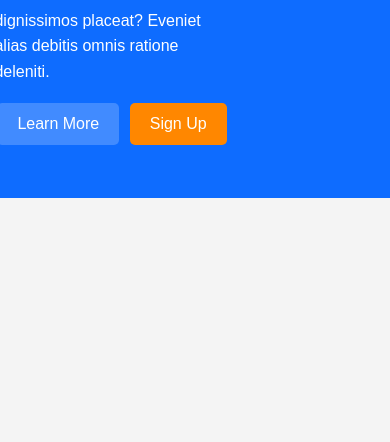
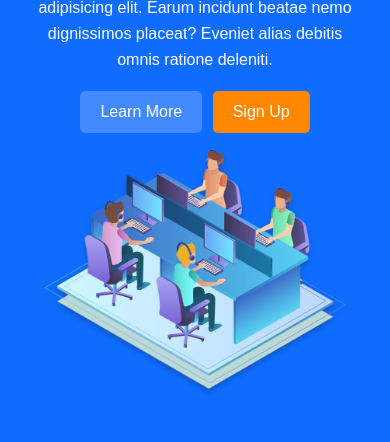
Before and after one commit to pavel99pop/SASS-Practice, a plain HTML site: page index.html in a window 390 px wide. Shown: the part 402-844 px from the top of the page. Drawn offline with Linux system fonts and the light colour scheme.

Commit message:
added responsiveness with sass and finishing touches

```diff
--- a/scss/_mobile.scss
+++ b/scss/_mobile.scss
@@ -0,0 +1,12 @@
+@media (max-width: 700px) {
+  .showcase {
+    &-content {
+      text-align: center;
+      display: block;
+
+      img {
+        width: 100%;
+      }
+    }
+  }
+}
--- a/scss/style.scss
+++ b/scss/style.scss
@@ -1,6 +1,4 @@
 @import "config";
-@import "utilites";
-@import "buttons";
 
 * {
   box-sizing: border-box;
@@ -24,7 +22,7 @@ a {
 
 .showcase {
   @include set-background($primary-color);
-  height: 600px;
+  height: 100vh;
 
   nav {
     display: flex;
@@ -54,6 +52,7 @@ a {
     display: flex;
     align-items: center;
     justify-content: center;
+    margin-top: 30%;
 
     img {
       width: 50%;
@@ -65,3 +64,7 @@ a {
     }
   }
 }
+
+@import "utilites";
+@import "buttons";
+@import "mobile";
```
Also changed, not shown: css/style.css.
